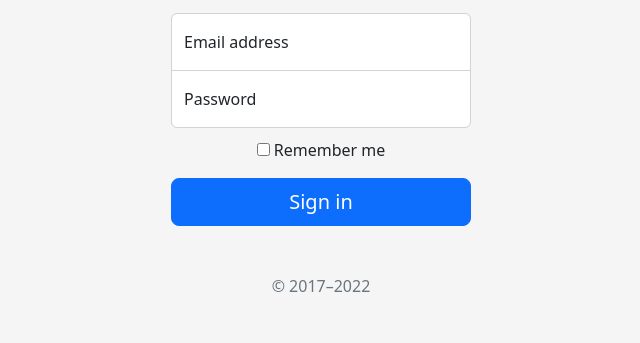
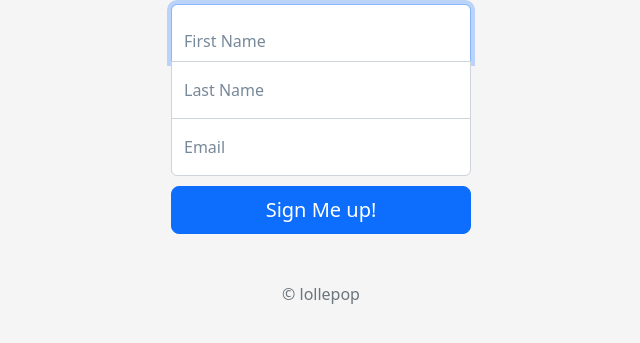
Before and after one commit to Valeprogr/newsletter, a website: page signup.html in a window 1280 px wide. Shown: the part 319-662 px from the top of the page, without its empty margins (319-959 px from the left). Drawn offline with nearby package versions, Linux system fonts and the light colour scheme.

Commit message:
edit the form and the css

```diff
--- a/signup.html
+++ b/signup.html
@@ -1,6 +1,6 @@
-
 <!doctype html>
 <html lang="en">
+
 <head>
     <meta charset="utf-8">
     <meta name="viewport" content="width=device-width, initial-scale=1">
@@ -15,7 +15,8 @@
 
 
 
-<link href="https://cdn.jsdelivr.net/npm/bootstrap@5.2.3/dist/css/bootstrap.min.css" rel="stylesheet" integrity="sha384-rbsA2VBKQhggwzxH7pPCaAqO46MgnOM80zW1RWuH61DGLwZJEdK2Kadq2F9CUG65" crossorigin="anonymous">
+    <link href="https://cdn.jsdelivr.net/npm/bootstrap@5.2.3/dist/css/bootstrap.min.css" rel="stylesheet"
+        integrity="sha384-rbsA2VBKQhggwzxH7pPCaAqO46MgnOM80zW1RWuH61DGLwZJEdK2Kadq2F9CUG65" crossorigin="anonymous">
 
     <!-- Favicons -->
     <link rel="apple-touch-icon" href="/docs/5.2/assets/img/favicons/apple-touch-icon.png" sizes="180x180">
@@ -84,6 +85,7 @@
     <!-- Custom styles for this template -->
     <link href="style.css" rel="stylesheet">
 </head>
+
 <body class="text-center">
 
     <main class="form-signin w-100 m-auto">
@@ -92,25 +94,17 @@
             <h1 class="h3 mb-3 fw-normal">Signup to my Newsletter</h1>
 
             <div class="form-floating">
-      <input type="email" class="form-control" id="floatingInput" placeholder="name@example.com">
-      <label for="floatingInput">Email address</label>
+                <input type="text" class="form-control top" placeholder="First Name" required autofocus>
+                <input type="text" class="form-control middle" placeholder="Last Name" required>
+                <input type="email" class="form-control bottom" placeholder="Email" required>
             </div>
-    <div class="form-floating">
-      <input type="password" class="form-control" id="floatingPassword" placeholder="Password">
-      <label for="floatingPassword">Password</label>
-    </div>
-
-    <div class="checkbox mb-3">
-      <label>
-        <input type="checkbox" value="remember-me"> Remember me
-      </label>
-    </div>
-    <button class="w-100 btn btn-lg btn-primary" type="submit">Sign in</button>
-    <p class="mt-5 mb-3 text-muted">&copy; 2017–2022</p>
+            <button class="w-100 btn btn-lg btn-primary" type="submit">Sign Me up!</button>
+            <p class="mt-5 mb-3 text-muted">&copy; lollepop</p>
         </form>
     </main>
 
 
 
 </body>
+
 </html>
--- a/style.css
+++ b/style.css
@@ -20,14 +20,23 @@ body {
   z-index: 2;
 }
 
-.form-signin input[type="email"] {
+.top{
   margin-bottom: -1px;
   border-bottom-right-radius: 0;
   border-bottom-left-radius: 0;
 }
+.middle{
+    margin-bottom: -1px;
+    border-radius: 0;
+}
 
-.form-signin input[type="password"] {
+.bottom {
   margin-bottom: 10px;
   border-top-left-radius: 0;
   border-top-right-radius: 0;
 }
+
+input::placeholder {
+    color: lightslategray!important;
+    background-color: transparent !important;
+  }
```
Lines whose indentation alone changed are shown as unchanged.
